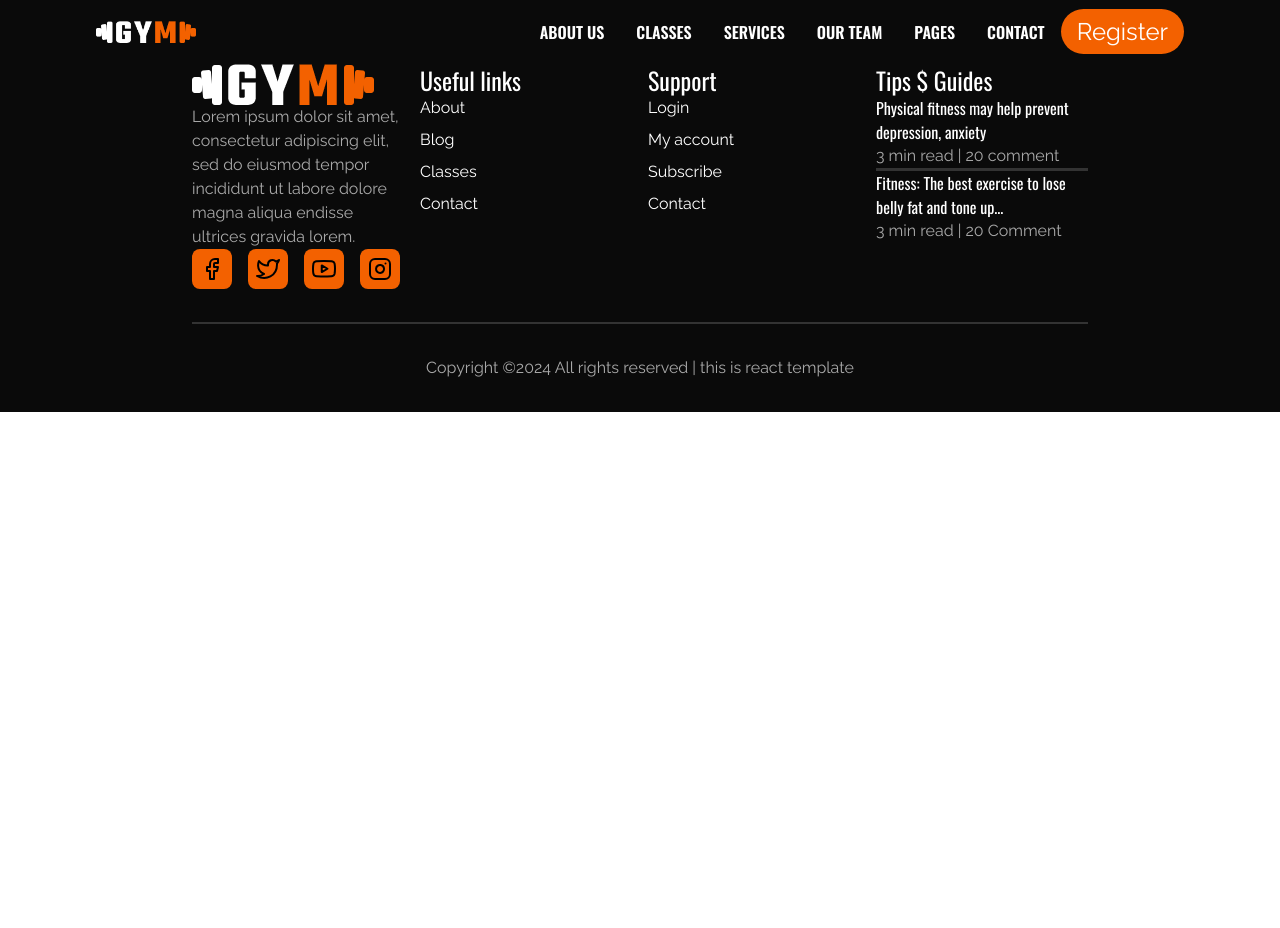
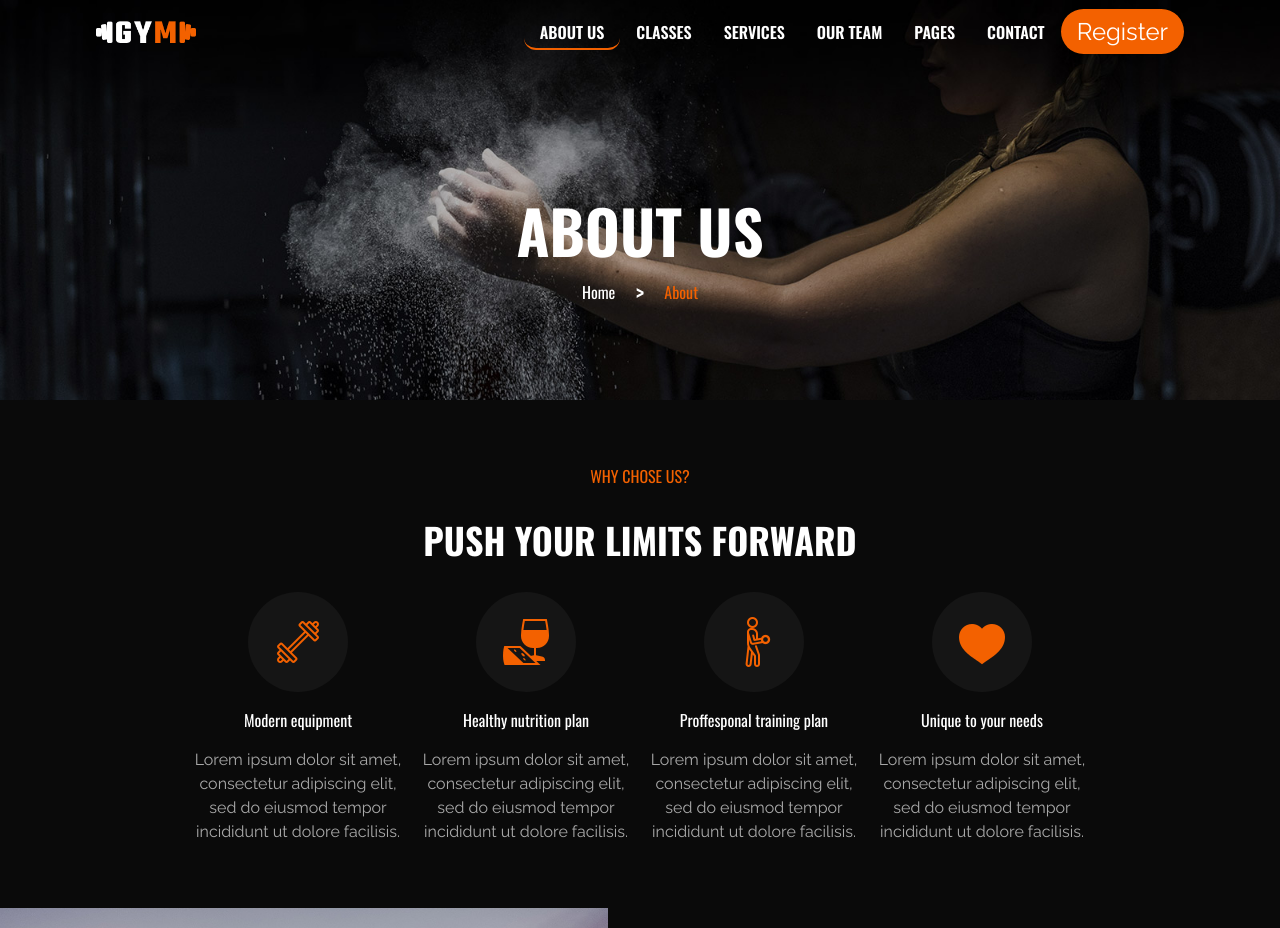
Before and after one commit to mesfincode/gymlife, a React (Vite) app: page /about-us in a window 1280 px wide. Shown: the top 928 px of the page. Before the commit the page ends 800 px from the top, so only its background shows below. Built offline with nearby package versions, Linux system fonts and the light colour scheme.

Commit message:
implemented about page and url current location indecator on the navbar

```diff
--- a/src/App.jsx
+++ b/src/App.jsx
@@ -11,6 +11,7 @@ import Address from "./components/Address";
 import Footer from "./components/Footer";
 import { BrowserRouter, Route, Routes } from "react-router-dom";
 import HomePage from "./pages/HomePage";
+import AboutUsPage from "./pages/AboutUsPage";
 
 function App() {
   const [count, setCount] = useState(0);
@@ -21,6 +22,8 @@ function App() {
         <Navbar />
         <Routes>
           <Route element={<HomePage />} path="/" />
+          <Route element={<AboutUsPage />} path="/about-us" />
+
         </Routes>
         <Footer />
       </BrowserRouter>
--- a/src/components/Navbar.jsx
+++ b/src/components/Navbar.jsx
@@ -2,7 +2,9 @@ import React, { useEffect, useRef, useState } from "react";
 import logo from "../assets/img/logo.png";
 import menuIcon from "../assets/img/menu-icon.svg"
 import { navLinks } from "../constants";
+import { Link, useLocation } from "react-router-dom";
 const Navbar = () => {
+  const location = useLocation();
   const [scrollPosition, setScrollPosition] = useState(0);
   const navbarRef = useRef(null);
 
@@ -23,19 +25,21 @@ const Navbar = () => {
     <section className="navbar-z"       ref={navbarRef} >
       <header className={`fixed w-full top-0 left-0 right-0 navbar-z ${ scrollPosition > 100 ? ' bg-black-2 opacity-80 text-white' : 'bg-transparent '}` }>
         <nav className=" justify-between items-center px-4 xl:px-24 py-4 flex navbar-z">
-          <a href="" className="text-white">
+          <Link to={""} className="text-white">
             <img src={logo} alt="" width={100} height={100} />
-          </a>
+          </Link>
           <ul className=" justify-center items-center hidden lg:flex navbar-z ">
             {navLinks.map((item) => {
+              console.log(item.url," = ",location.pathname)
+              const isActive = item.url == location.pathname
               return (
                 <li>
-                  <a
-                    href={item.url}
-                    className="text-white font-semibold hover:border-b hover:border-primary rounded-xl px-4 py-1"
+                  <Link
+                    to={item.url}
+                    className={`text-white font-semibold hover:border-b hover:border-primary rounded-xl px-4 py-1 ${isActive?"border-b-2 border-primary":""}`}
                   >
                     {item.label}
-                  </a>
+                  </Link>
                 </li>
               );
             })}
--- a/src/components/SharedBanner.jsx
+++ b/src/components/SharedBanner.jsx
@@ -1,9 +1,24 @@
 import React from 'react'
-
-const SharedBanner = () => {
+import breadCrumb from '../assets/img/breadcrumb-bg.jpg'
+import { Link, useLocation } from 'react-router-dom'
+const SharedBanner = ({title}) => {
+    const location = useLocation()
+    console.log(location)
   return (
-    <div>
-
+    <div className='relative'>
+      <img src={breadCrumb} alt="" className='h-[400px] object-cover' />
+      <div className='absolute top-[200px] w-full  px-4'>
+          <div className='w-full flex justify-center items-center flex-col space-y-4'>
+            <h1 className='text-6xl font-bold uppercase text-white'>{title}</h1>
+            <div className='flex justify-center items-center gap-5'>
+                <Link className='text-white' to={"/"}>
+                    Home
+                </Link>
+                <h1 className='text-white text-2xl'>{">"}</h1>
+                <div className='text-primary'>{title =="About Us"?"About":title}</div>
+            </div>
+          </div>
+      </div>
     </div>
   )
 }
--- /dev/null
+++ b/src/pages/AboutUsPage.jsx
@@ -0,0 +1,70 @@
+import React from "react";
+import SharedBanner from "../components/SharedBanner";
+import ChoosUs from "../components/ChoosUs";
+import aboutUsImg from "../assets/img/about-us.jpg";
+import playIcon from "../assets/img/play.svg";
+import OurTeam from "../components/OurTeam";
+const AboutUsPage = () => {
+  return (
+    <div>
+      <SharedBanner title="About Us" />
+      <ChoosUs />
+      <div className="bg-black-1 flex justify-between max-lg:flex-col  ">
+        <div className="relative flex-1">
+          <img src={aboutUsImg} alt="" className="w-full object-contain h-full " />
+          {/* <div className="absolute top-1/2 w-full flex justify-center items-center "> */}
+            <div className="bg-primary p-8  rounded-full top-[40%] left-[40%]  absolute  ">
+              <img src={playIcon} alt="" />
+            {/* </div> */}
+          </div>
+        </div>
+        <div className=" flex-1 px-8 pt-4 space-y-4 max-lg:px-16">
+          <h1 className="text-white">About us</h1>
+          <h1 className="text-white text-4xl">WHAT WE HAVE DONE</h1>
+          <p className="text-black-text font-raleway">
+            Lorem ipsum dolor sit amet, consectetur adipiscing elit, sed do
+            eiusmod tempor incididunt ut labore et dolore magna aliqua. Quis
+            ipsum suspendisse ultrices gravida. Risus commodo viverra maecenas
+            accumsan lacus vel facilisis. aliquip ex ea commodo consequat sit
+            amet, consectetur adipiscing elit, sed do eiusmod tempor.
+          </p>
+          <div className="space-y-8">
+            <div>
+              <div className="flex justify-between">
+                <h1 className="text-white">Title</h1>
+                <h1 className="text-white">80%</h1>
+              </div>
+
+              <div className=" bg-black-text py-[2.6px] relative">
+                <div className="bg-white absolute top-0 w-[80%] py-[2.6px]"></div>
+              </div>
+            </div>
+            <div>
+              <div className="flex justify-between">
+                <h1 className="text-white">Body Building</h1>
+                <h1 className="text-white">95%</h1>
+              </div>
+
+              <div className=" bg-black-text py-[2.6px] relative">
+                <div className="bg-white absolute top-0 w-[95%] py-[2.6px]"></div>
+              </div>
+            </div>
+            <div>
+              <div className="flex justify-between">
+                <h1 className="text-white">Fitnes</h1>
+                <h1 className="text-white">75%</h1>
+              </div>
+
+              <div className=" bg-black-text py-[2.6px] relative">
+                <div className="bg-white absolute top-0 w-[75%] py-[2.6px]"></div>
+              </div>
+            </div>
+          </div>
+        </div>
+      </div>
+      <OurTeam/>
+    </div>
+  );
+};
+
+export default AboutUsPage;
```
Also changed, not shown: src/assets/img/play.svg (added).
